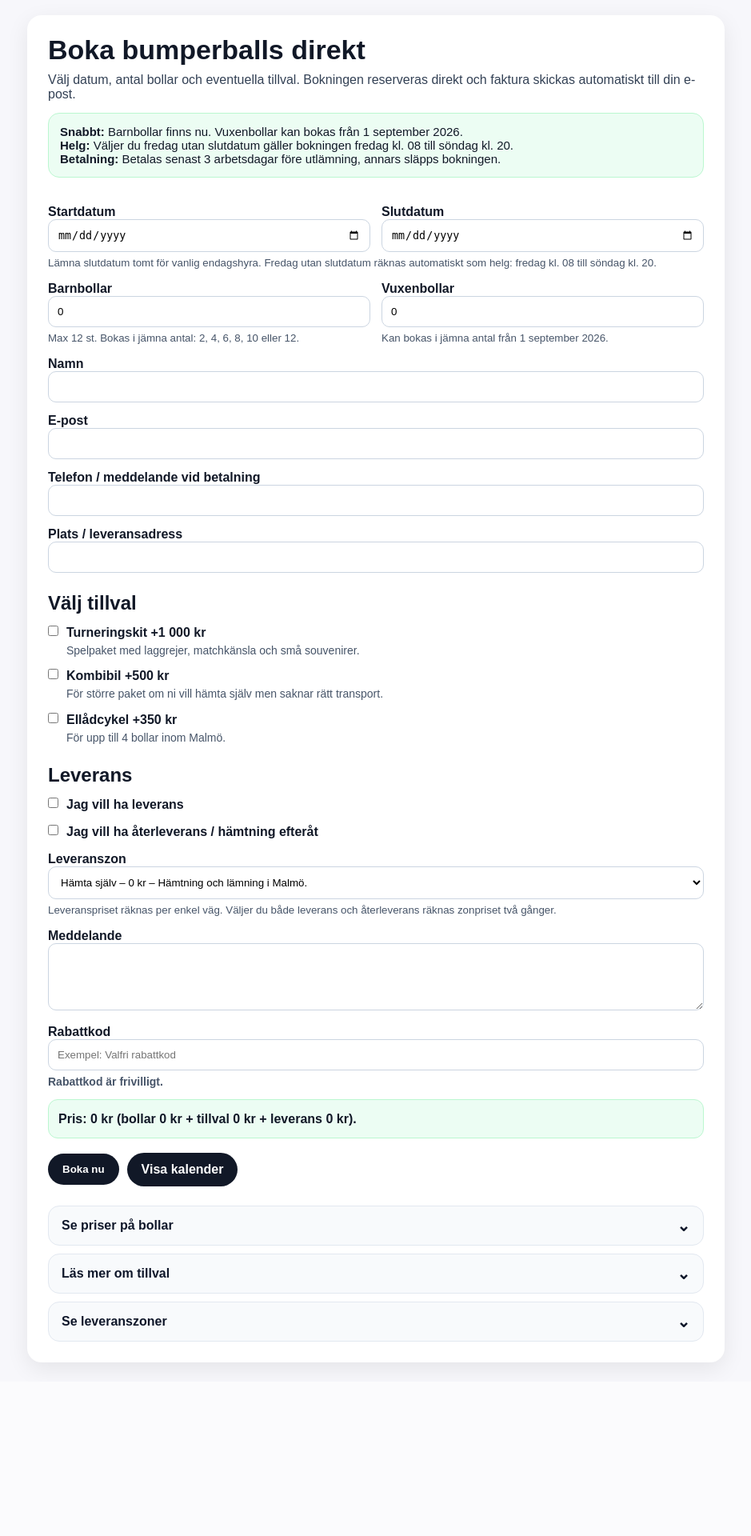
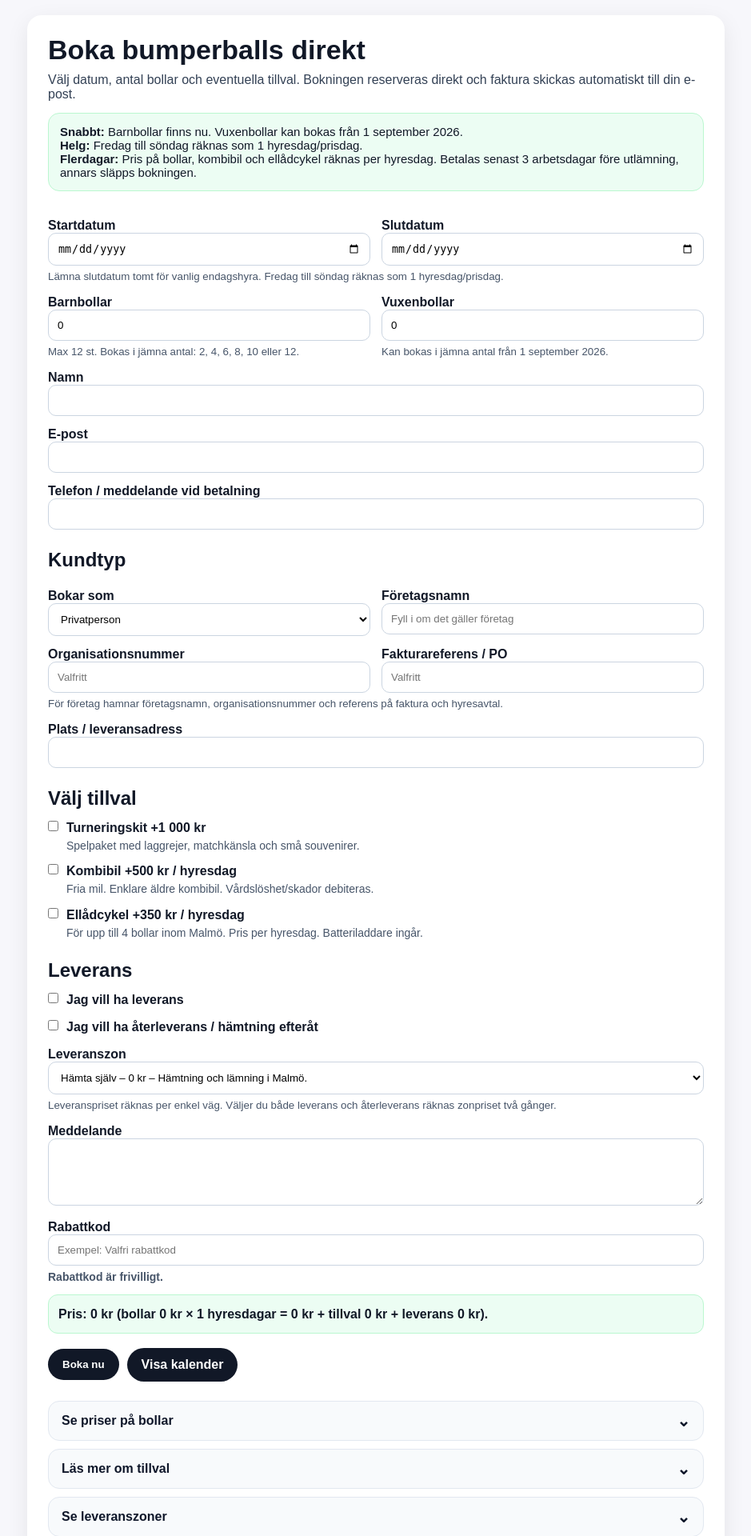
Before and after one commit to EricaNordlof/offroad-bumpis-booking, a Flask app: page / in a window 1280 px wide. Shown: the part 283-2203 px from the top of the page at 80% size, without its empty margins (170-1109 px from the left). Before the commit the page ends 1996 px from the top, so only its background shows below. Run offline with Flask 3, Linux system fonts and the light colour scheme; data that the repository does not hold is empty.

Commit message:
Update booking_form.html

```diff
--- a/templates/booking_form.html
+++ b/templates/booking_form.html
@@ -362,8 +362,8 @@
 
     <div class="info">
       <strong>Snabbt:</strong> Barnbollar finns nu. Vuxenbollar kan bokas från {{ adult_available_from_sv }}.<br>
-      <strong>Helg:</strong> Väljer du fredag utan slutdatum gäller bokningen fredag kl. 08 till söndag kl. 20.<br>
-      <strong>Betalning:</strong> Betalas senast 3 arbetsdagar före utlämning, annars släpps bokningen.
+      <strong>Helg:</strong> Fredag till söndag räknas som 1 hyresdag/prisdag.<br>
+      <strong>Flerdagar:</strong> Pris på bollar, kombibil och ellådcykel räknas per hyresdag. Betalas senast 3 arbetsdagar före utlämning, annars släpps bokningen.
     </div>
 
     {% if error %}<p class="error">{{ error }}</p>{% endif %}
@@ -379,7 +379,7 @@
           <input type="date" id="end_date" name="end_date" value="{{ form_data.end_date if form_data else '' }}">
         </div>
       </div>
-      <small>Lämna slutdatum tomt för vanlig endagshyra. Fredag utan slutdatum räknas automatiskt som helg: fredag kl. 08 till söndag kl. 20.</small>
+      <small>Lämna slutdatum tomt för vanlig endagshyra. Fredag till söndag räknas som 1 hyresdag/prisdag.</small>
 
       <div class="row">
         <div>
@@ -403,6 +403,32 @@
       <label for="phone">Telefon / meddelande vid betalning</label>
       <input id="phone" name="phone" value="{{ form_data.phone if form_data else '' }}" required>
 
+      <h2 class="section-title">Kundtyp</h2>
+      <div class="row">
+        <div>
+          <label for="customer_type">Bokar som</label>
+          <select id="customer_type" name="customer_type">
+            <option value="private" {% if not form_data or form_data.customer_type != 'company' %}selected{% endif %}>Privatperson</option>
+            <option value="company" {% if form_data and form_data.customer_type == 'company' %}selected{% endif %}>Företag</option>
+          </select>
+        </div>
+        <div>
+          <label for="company_name">Företagsnamn</label>
+          <input id="company_name" name="company_name" value="{{ form_data.company_name if form_data else '' }}" placeholder="Fyll i om det gäller företag">
+        </div>
+      </div>
+      <div class="row">
+        <div>
+          <label for="org_number">Organisationsnummer</label>
+          <input id="org_number" name="org_number" value="{{ form_data.org_number if form_data else '' }}" placeholder="Valfritt">
+        </div>
+        <div>
+          <label for="invoice_reference">Fakturareferens / PO</label>
+          <input id="invoice_reference" name="invoice_reference" value="{{ form_data.invoice_reference if form_data else '' }}" placeholder="Valfritt">
+        </div>
+      </div>
+      <small>För företag hamnar företagsnamn, organisationsnummer och referens på faktura och hyresavtal.</small>
+
       <label for="location">Plats / leveransadress</label>
       <input id="location" name="location" value="{{ form_data.location if form_data else '' }}">
 
@@ -418,16 +444,16 @@
       <label class="checkbox">
         <input type="checkbox" id="car_rental" name="car_rental" {% if form_data and form_data.car_rental %}checked{% endif %}>
         <span>
-          Kombibil +500 kr
-          <span class="hint">För större paket om ni vill hämta själv men saknar rätt transport.</span>
+          Kombibil +500 kr / hyresdag
+          <span class="hint">Fria mil. Enklare äldre kombibil. Vårdslöshet/skador debiteras.</span>
         </span>
       </label>
 
       <label class="checkbox">
         <input type="checkbox" id="cargo_bike" name="cargo_bike" {% if form_data and form_data.cargo_bike %}checked{% endif %}>
         <span>
-          Ellådcykel +350 kr
-          <span class="hint">För upp till 4 bollar inom Malmö.</span>
+          Ellådcykel +350 kr / hyresdag
+          <span class="hint">För upp till 4 bollar inom Malmö. Pris per hyresdag. Batteriladdare ingår.</span>
         </span>
       </label>
 
@@ -507,37 +533,34 @@
             <div class="mini-card">
               <h3>Turneringskit</h3>
               <span class="price">1 000 kr</span>
-              <p>För kalas, skola, fritids och förening som vill ha mer struktur.</p>
-              <p><strong>Återlämnas vid retur:</strong></p>
-              <ul class="clean">
-                <li>lagvästar</li>
-                <li>knäskydd</li>
-                <li>koner</li>
-                <li>markörer</li>
-                <li>skumfotboll</li>
-              </ul>
-              <p><strong>Får behållas som souvenirer:</strong></p>
-              <ul class="clean">
-                <li>diplom</li>
-                <li>poängmallar</li>
-                <li>pokal</li>
-                <li>visselpipa</li>
-                <li>reflexer</li>
-              </ul>
+              <p>För lekar, matcher och prisutdelning.</p>
+              <details>
+                <summary>Vad ingår?</summary>
+                <p><strong>Ska återlämnas:</strong> lagvästar, knäskydd, koner, markörer och skumfotboll.</p>
+                <p><strong>Ni får behålla:</strong> diplom, poängmallar, pokal, visselpipa och reflexer.</p>
+              </details>
             </div>
 
             <div class="mini-card">
               <h3>Kombibil</h3>
               <span class="price">500 kr</span>
-              <p>För större paket om ni vill hämta själv men saknar rätt transport.</p>
-              <small>Passar bäst för 10–12 bollar. Bokas tillsammans med bumperballs.</small>
+              <p>För större paket om ni vill hämta själv.</p>
+              <details>
+                <summary>Villkor</summary>
+                <p>Fria mil ingår. Bilen är en enklare äldre kombibil med värde cirka 15 000 kr.</p>
+                <p>Bilen har trafikförsäkring. Normalt slitage ingår. Vårdslöshet, skador, böter, avgifter och saknad utrustning debiteras.</p>
+              </details>
             </div>
 
             <div class="mini-card">
               <h3>Ellådcykel</h3>
               <span class="price">350 kr</span>
-              <p>För mindre paket inom Malmö.</p>
-              <small>Det får plats med upp till 4 bollar i ellådcykeln. Smidig lösning om ni saknar bil.</small>
+              <p>För upp till 4 bollar inom Malmö. Pris per hyresdag.</p>
+              <details>
+                <summary>Villkor</summary>
+                <p>Batteriladdare ingår. Ellådcykeln är värd cirka 15 000 kr.</p>
+                <p>Normalt slitage ingår. Vårdslöshet, skador, stöld/förlust, saknat batteri eller saknad laddare debiteras.</p>
+              </details>
             </div>
           </div>
         </div>
@@ -583,6 +606,8 @@
   const zoneInput = document.getElementById("delivery_zone");
   const couponInput = document.getElementById("coupon_code");
   const couponStatus = document.getElementById("couponStatus");
+  const customerTypeInput = document.getElementById("customer_type");
+  const companyNameInput = document.getElementById("company_name");
 
   function normalizeCoupon(code) {
     return (code || "").trim().toUpperCase().replace(/\s+/g, "");
@@ -604,15 +629,49 @@
     return date.toISOString().slice(0, 10);
   }
 
+  function effectiveEndDate() {
+    if (!dateInput.value) return "";
+    if (endDateInput.value) return endDateInput.value;
+    if (isFriday(dateInput.value)) return addDays(dateInput.value, 2);
+    return dateInput.value;
+  }
+
+  function rentalDayCount() {
+    if (!dateInput.value) return 1;
+
+    const start = new Date(`${dateInput.value}T12:00:00`);
+    const end = new Date(`${effectiveEndDate()}T12:00:00`);
+    if (Number.isNaN(start.getTime()) || Number.isNaN(end.getTime()) || end < start) {
+      return 1;
+    }
+
+    let units = 0;
+    const current = new Date(start);
+    while (current <= end) {
+      const day = current.getDay(); // 5 = Friday
+      const plusTwo = new Date(current);
+      plusTwo.setDate(plusTwo.getDate() + 2);
+      if (day === 5 && plusTwo <= end) {
+        units += 1;
+        current.setDate(current.getDate() + 3);
+      } else {
+        units += 1;
+        current.setDate(current.getDate() + 1);
+      }
+    }
+    return Math.max(units, 1);
+  }
+
   function selectedPeriodText() {
     if (!dateInput.value) return "";
+    const days = rentalDayCount();
     if (endDateInput.value) {
-      return `Period: ${dateInput.value} till ${endDateInput.value}`;
+      return `Period: ${dateInput.value} till ${endDateInput.value}. Hyresdagar/prisdagar: ${days}`;
     }
     if (isFriday(dateInput.value)) {
-      return `Period: ${dateInput.value} till ${addDays(dateInput.value, 2)} (helg)`;
+      return `Period: ${dateInput.value} till ${addDays(dateInput.value, 2)} (helg). Hyresdagar/prisdagar: ${days}`;
     }
-    return `Period: ${dateInput.value}`;
+    return `Period: ${dateInput.value}. Hyresdagar/prisdagar: ${days}`;
   }
 
   function syncEndDateMin() {
@@ -623,8 +682,20 @@
     }
   }
 
+  function updateCompanyHelp() {
+    if (!customerTypeInput || !companyNameInput) return;
+    if (customerTypeInput.value === "company") {
+      companyNameInput.required = true;
+      companyNameInput.placeholder = "Företagsnamn krävs";
+    } else {
+      companyNameInput.required = false;
+      companyNameInput.placeholder = "Fyll i om det gäller företag";
+    }
+  }
+
   function updateFormHelp() {
     syncEndDateMin();
+    updateCompanyHelp();
 
     if (dateInput.value && dateInput.value < adultStart) {
       adultInput.value = 0;
@@ -639,11 +710,13 @@
     const adult = parseInt(adultInput.value || "0", 10);
     const totalBalls = child + adult;
 
-    const baseTotal = getLadderPrice(childPrices, child) + getLadderPrice(adultPrices, adult);
+    const days = rentalDayCount();
+    const baseUnitTotal = getLadderPrice(childPrices, child) + getLadderPrice(adultPrices, adult);
+    const baseTotal = baseUnitTotal * days;
     const addonTotal =
       (tournamentInput.checked ? addonPrices.tournament_kit : 0) +
-      (carInput.checked ? addonPrices.car_rental : 0) +
-      (cargoInput.checked ? addonPrices.cargo_bike : 0);
+      (carInput.checked ? addonPrices.car_rental * days : 0) +
+      (cargoInput.checked ? addonPrices.cargo_bike * days : 0);
 
     const zone = deliveryZones[zoneInput.value] || deliveryZones.pickup;
     const ways = (deliverInput.checked ? 1 : 0) + (returnInput.checked ? 1 : 0);
@@ -673,9 +746,9 @@
     pricePreview.classList.remove("warning");
 
     if (discountPercent > 0) {
-      pricePreview.textContent = `Pris: ${total} kr efter ${discountPercent}% rabatt (ordinarie ${subtotal} kr, rabatt ${discountAmount} kr). ${period}`;
+      pricePreview.textContent = `Pris: ${total} kr efter ${discountPercent}% rabatt (ordinarie ${subtotal} kr, rabatt ${discountAmount} kr). Bollar: ${baseUnitTotal} kr × ${days} hyresdagar. ${period}`;
     } else {
-      pricePreview.textContent = `Pris: ${total} kr (bollar ${baseTotal} kr + tillval ${addonTotal} kr + leverans ${deliveryTotal} kr). ${period}`;
+      pricePreview.textContent = `Pris: ${total} kr (bollar ${baseUnitTotal} kr × ${days} hyresdagar = ${baseTotal} kr + tillval ${addonTotal} kr + leverans ${deliveryTotal} kr). ${period}`;
     }
   }
 
@@ -690,6 +763,7 @@
   returnInput.addEventListener("change", updateFormHelp);
   zoneInput.addEventListener("change", updateFormHelp);
   couponInput.addEventListener("input", updateFormHelp);
+  if (customerTypeInput) customerTypeInput.addEventListener("change", updateFormHelp);
 
   updateFormHelp();
 </script>
```
